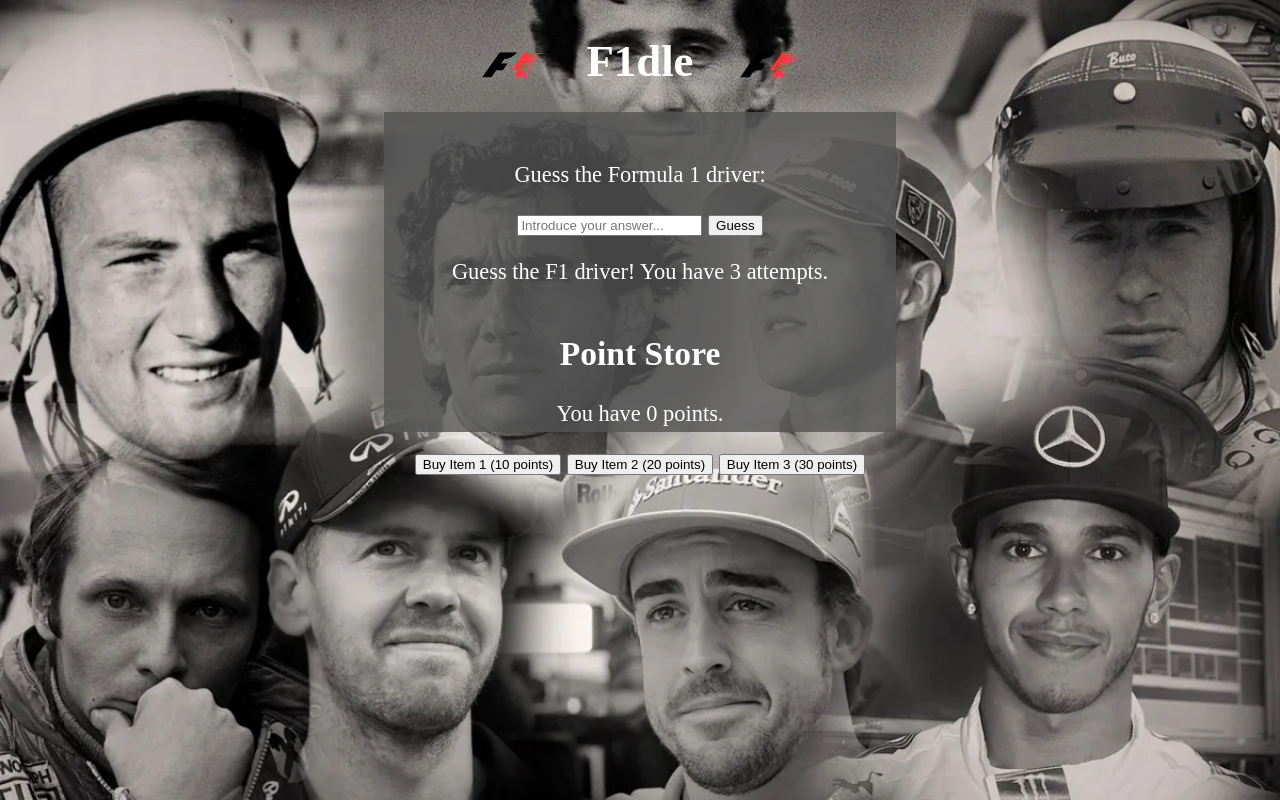
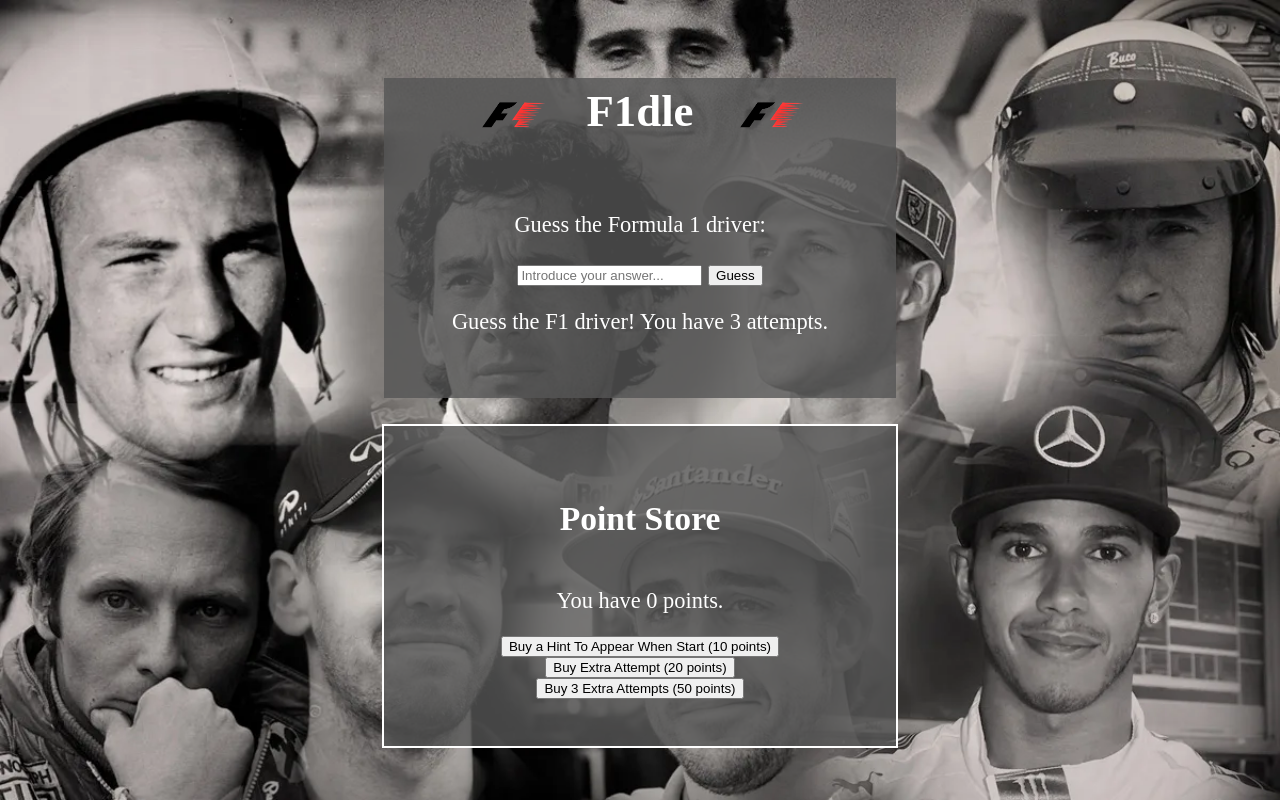
Before and after one commit to jaimelpdev/TrabajoDWC, a plain HTML site: page project/index.html in a window 1280 px wide. Drawn offline with Linux system fonts and the light colour scheme.

Commit message:
Points store working

```diff
--- a/project/index.html
+++ b/project/index.html
@@ -9,11 +9,11 @@
 </head>
 
 <body>
-  <div class="principal">
+  <div id="principal">
     <h1>
-      <img class="logo" src="../imgs/logo.webp" alt="Logo" />
+      <img class="icon" src="../imgs/icon.webp" alt="icon" />
       F1dle
-      <img class="logo" src="../imgs/logo.webp" alt="Logo" />
+      <img class="icon" src="../imgs/icon.webp" alt="icon" />
     </h1>
     <div id="game-container">
       <p>Guess the Formula 1 driver:</p>
@@ -22,13 +22,13 @@
       <p id="messageDiv"></p>
       <div id="feedback"></div>
     </div>
-    <div id="point-store">
-      <h2>Point Store</h2>
-      <p>You have <span id="points">0</span> points.</p>
-      <button id="buy-item-1">Buy Item 1 (10 points)</button>
-      <button id="buy-item-2">Buy Item 2 (20 points)</button>
-      <button id="buy-item-3">Buy Item 3 (30 points)</button>
-    </div>
+  </div>
+  <div id="point-store">
+    <h2>Point Store</h2>
+    <p>You have <span id="points">0</span> points.</p>
+    <button id="buy-hint-team" data-cost="10">Buy a Hint To Appear When Start (10 points)</button>
+    <button id="buy-extra-attempt" data-cost="20">Buy Extra Attempt (20 points)</button>
+    <button id="buy-skip" data-cost="50">Buy 3 Extra Attempts (50 points)</button>
   </div>
   <script src="script.js"></script>
 </body>
--- a/project/styles.css
+++ b/project/styles.css
@@ -1,6 +1,6 @@
 body,
 html {
-  background-image: url(../imgs/pilotos-f1-jpg.webp);
+  background-image: url(../imgs/drivers-f1-jpg.webp);
   background-repeat: no-repeat;
   background-size: cover;
   text-align: center;
@@ -8,17 +8,18 @@ html {
   margin: 0;
   padding: 0;
   display: flex;
+  flex-direction: column;
   justify-content: center;
   align-items: center;
 }
 
-.logo {
+.icon {
   width: 25%;
   display: inline-block;
   vertical-align: middle;
 }
 
-.principal {
+#principal {
   height: 40%;
   width: 40%;
   background-color: rgba(85, 85, 85, 0.8);
@@ -28,10 +29,10 @@ html {
   flex-direction: column;
   justify-content: center;
   align-items: center;
-  margin-top: -20%;
+  margin-top: 2%;
 }
 
-.principal h1 {
+h1 {
   margin-top: -10%;
   margin-bottom: 7%;
 }
@@ -39,3 +40,17 @@ html {
 #game-container {
   margin-top: -2%;
 }
+
+#point-store {
+  height: 40%;
+  width: 40%;
+  font-size: 1.4em;
+  color: white;
+  display: flex;
+  flex-direction: column;
+  justify-content: center;
+  align-items: center;
+  margin-top: 2%;
+  background-color: rgba(85, 85, 85, 0.8);
+  border: 2px solid white;
+}
```
Also changed, not shown: imgs/drivers-f1-jpg.webp (renamed from imgs/pilotos-f1-jpg.webp), imgs/icon.webp (renamed from imgs/logo.webp).
